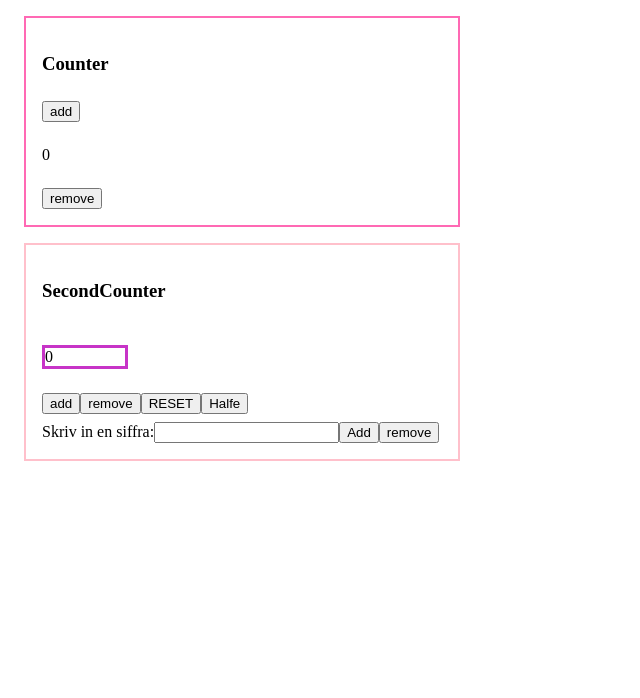
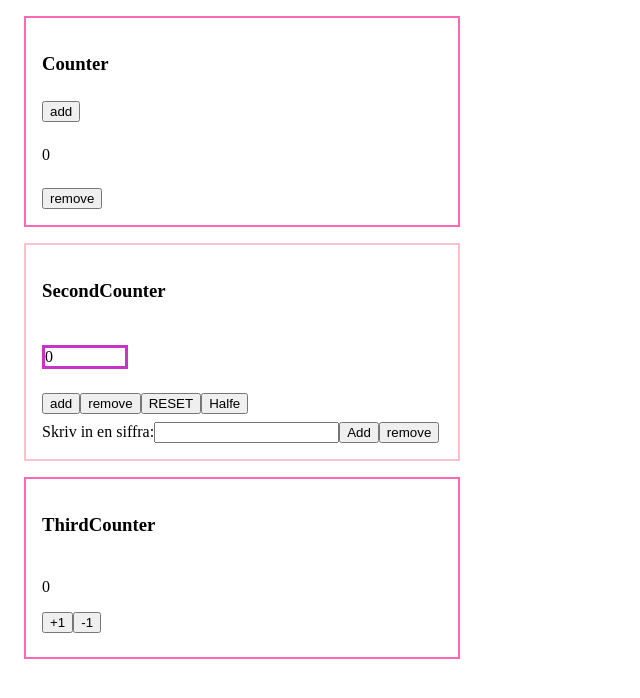
Before and after one commit to naathaliie/useReducer-kata-ts, a React (Vite) app: page / in a window 1280 px wide. Shown: the top 698 px of the page, without its empty margins (0-640 px from the left). Built offline with nearby package versions, Linux system fonts and the light colour scheme.

Commit message:
thirdCounter

```diff
--- a/src/App.css
+++ b/src/App.css
@@ -25,3 +25,14 @@
         width: 5rem;
     }
 }
+
+.thirdCounterDiv{
+    height: auto;
+    width: 25rem;
+    border: solid hotpink 2px;
+    margin: 1rem;
+    padding: 1rem;
+    display: flex;
+    flex-direction: column;
+    gap: 0.5rem;
+}
--- a/src/App.tsx
+++ b/src/App.tsx
@@ -1,12 +1,14 @@
 import "./App.css";
 import Counter from "./Counter";
 import SecondCounter from "./SecondCounter";
+import ThirdCounter from "./ThirdCounter";
 
 function App() {
   return (
     <>
       <Counter />
       <SecondCounter />
+      <ThirdCounter />
     </>
   );
 }
--- a/src/SecondCounter.tsx
+++ b/src/SecondCounter.tsx
@@ -1,4 +1,4 @@
-/* /* Counter-komponenten ska ha en p-tagg (eller annan tagg)
+/* Counter-komponenten ska ha en p-tagg (eller annan tagg)
 för att visa siffran vi räknar upp/ner. Två knappar för att
 räkna upp och ner. All logik i reducer-funktionen och vi
 använder enbart userReducer istf useState.
--- /dev/null
+++ b/src/ThirdCounter.tsx
@@ -0,0 +1,70 @@
+/* Counter-komponenten ska ha en p-tagg (eller annan tagg)
+för att visa siffran vi räknar upp/ner. Två knappar för att
+räkna upp och ner. All logik i reducer-funktionen och vi
+använder enbart userReducer istf useState.
+
+När du fått Countern att fungera så lägger vi till följande:
+En till knapp Reset som nollställer räknaren till 0.
+En till knapp Halve som halverar räknarens siffra (avrundat uppåt)
+
+Utmaning
+Lägg till ett inputfält där man ska kunna skriva en siffra och lägg
+till en knapp Add som lägger till siffran till count. Hint: payload
+
+Lägg till en knapp Remove som tar bort siffran i inputfältet från vår räknare
+ */
+
+import { useReducer } from "react";
+
+//Alla actions som skall kunna göras
+const ACTION = {
+  ADD: "add",
+  REMOVE: "remove",
+};
+
+//Skapar egna Datatyper av State och Action för att typa upp dem. (En typ skall alltid börja med en versal)
+type State = { count: number };
+type Action = { type: string; payload?: number };
+
+//Funktionen som kommer att uppdatera count beroende på action
+const countReducer = (state: State, { type, payload = 0 }: Action) => {
+  switch (type) {
+    case ACTION.ADD:
+      return { count: state.count + 1 };
+    case ACTION.REMOVE:
+      return { count: state.count - 1 };
+
+    default:
+      state;
+  }
+};
+
+const ThirdCounter = () => {
+  const [state, dispatch] = useReducer(countReducer, { count: 0 });
+
+  return (
+    <div className="thirdCounterDiv">
+      <h3>ThirdCounter</h3>
+      <div>
+        <p>{state.count}</p>
+        <button
+          onClick={() => {
+            dispatch({ type: ACTION.ADD });
+          }}
+        >
+          +1
+        </button>
+        <button
+          onClick={() => {
+            dispatch({ type: ACTION.REMOVE });
+          }}
+        >
+          -1
+        </button>
+      </div>
+      <div></div>
+    </div>
+  );
+};
+
+export default ThirdCounter;
```
